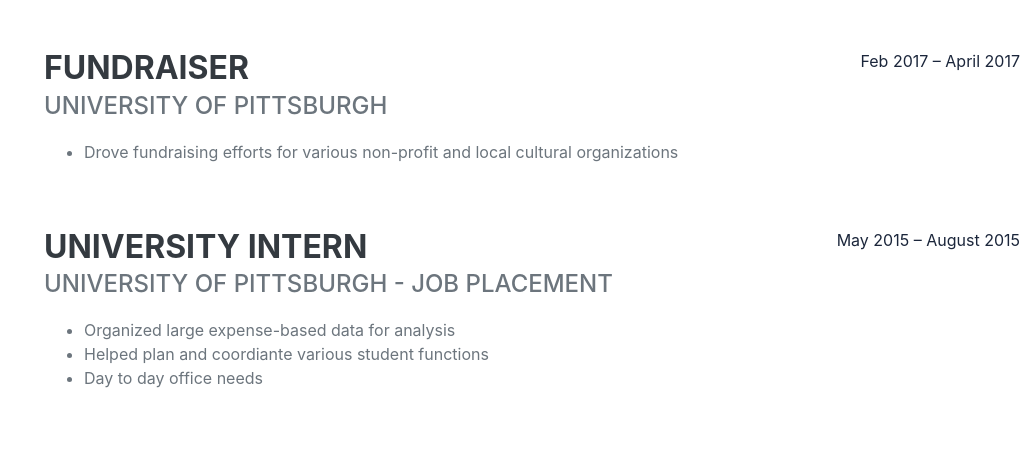
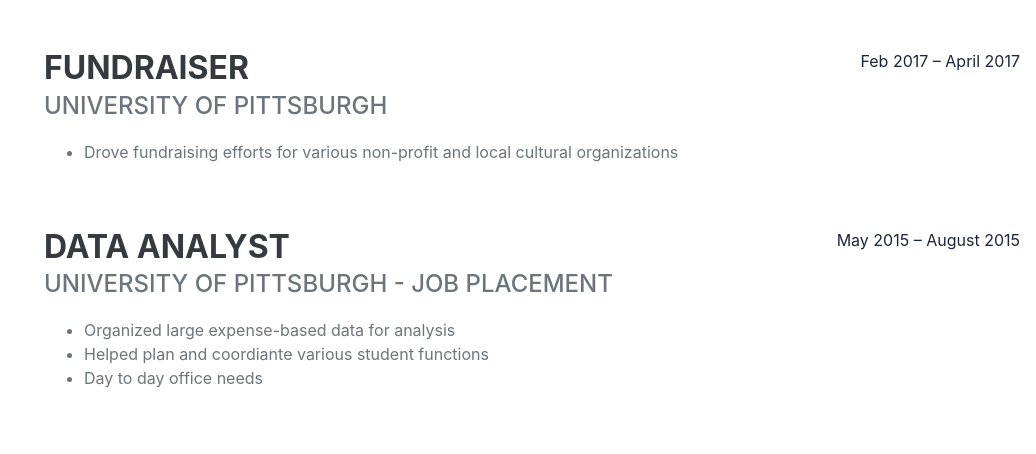
Before and after one commit to cpl17/cpl17.github.io, a Flask app: page / in a window 1280 px wide. Shown: the part 1748-2202 px from the top of the page, without its empty margins (244-1280 px from the left). Run offline with Flask 2, Linux system fonts and the light colour scheme; some web fonts are replaced.

Commit message:
Update Work Experience

```diff
--- a/templates/index.html
+++ b/templates/index.html
@@ -122,7 +122,7 @@
                     <div class="d-flex flex-column flex-md-row justify-content-between mb-5">
                         <div class="flex-grow-1">
 
-                            <h3 class="mb-0">University Intern</h3>
+                            <h3 class="mb-0">Data Analyst</h3>
                             <div class="subheading mb-3">University of Pittsburgh - Job Placement</div>
                             <ul>
                                 <li>Organized large expense-based data for analysis </li>
```
